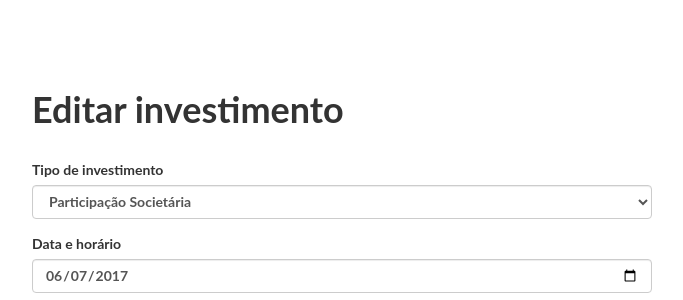
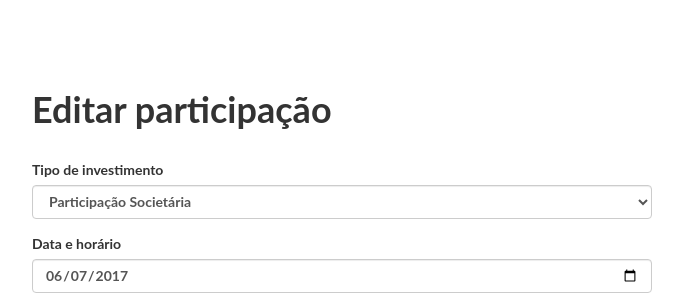
Before and after one commit to JonathanFSilva/mergers, a Flask app: template app/templates/admin/investimentos/investimento.html in a window 1280 px wide. Shown: the part 51-351 px from the top of the page, without its empty margins (298-981 px from the left). Run offline with Flask 2, Linux system fonts and the light colour scheme; the template is opened without the code that fills it: values that come from a table or form of the project are taken from there, others are empty; parts of the project's set-up code (start-up, migrations or seed data) failed here and were passed over; some libraries are stand-ins or nearby versions.

Commit message:
troca palavra investimento por participação

```diff
--- a/app/templates/admin/investimentos/investimento.html
+++ b/app/templates/admin/investimentos/investimento.html
@@ -4,9 +4,9 @@
 {% extends "base.html" %}
 {% block title %}
     {% if add_invest %}
-        Incluir investimento
+        Incluir participação
     {% else %}
-        Editar investimento
+        Editar participação
     {% endif %}
 {% endblock %}
 {% block body %}
@@ -16,9 +16,9 @@
       <div class="inner">
         <div class="center">
             {% if add_invest %}
-                <h1>Incluir investimento</h1>
+                <h1>Incluir participação</h1>
             {% else %}
-                <h1>Editar investimento</h1>
+                <h1>Editar participação</h1>
             {% endif %}
             <br/>
             {{ wtf.quick_form(form) }}
```
